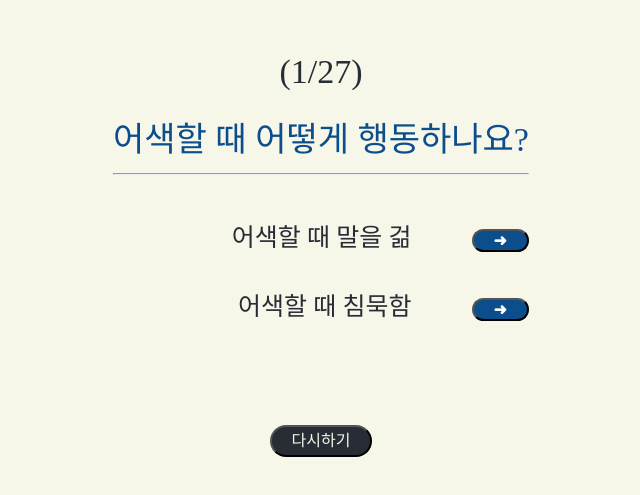
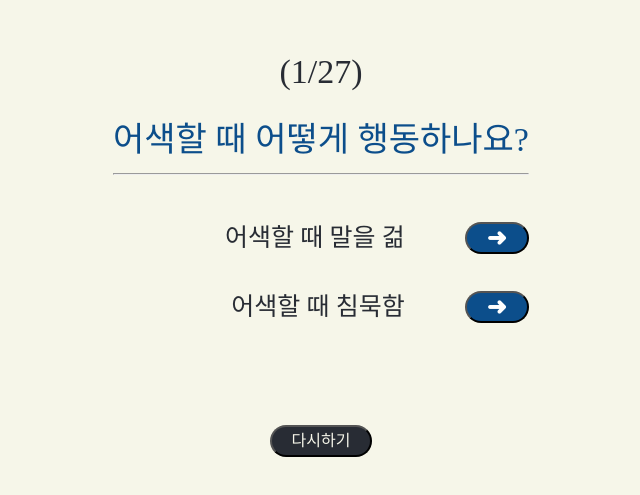
Before and after one commit to KingDonggyu/Reverse_MBTI, a React (Create React App) app: page /Reverse_MBTI/test in a window 1280 px wide. Shown: the part 159-654 px from the top of the page, without its empty margins (319-959 px from the left). Built offline with nearby package versions, Linux system fonts and the light colour scheme; a web font is replaced by a local one.

Commit message:
Update Question.scss

```diff
--- a/src/components/views/TestPage/Sections/Question.scss
+++ b/src/components/views/TestPage/Sections/Question.scss
@@ -15,7 +15,7 @@
 }
 
 .answer-btn {
-    font-size: calc(2vmin);
+    font-size: calc(3vmin);
     padding: 0px 20px;
     border-radius: 30px;
     background-color: rgb(12, 78, 139);
```
